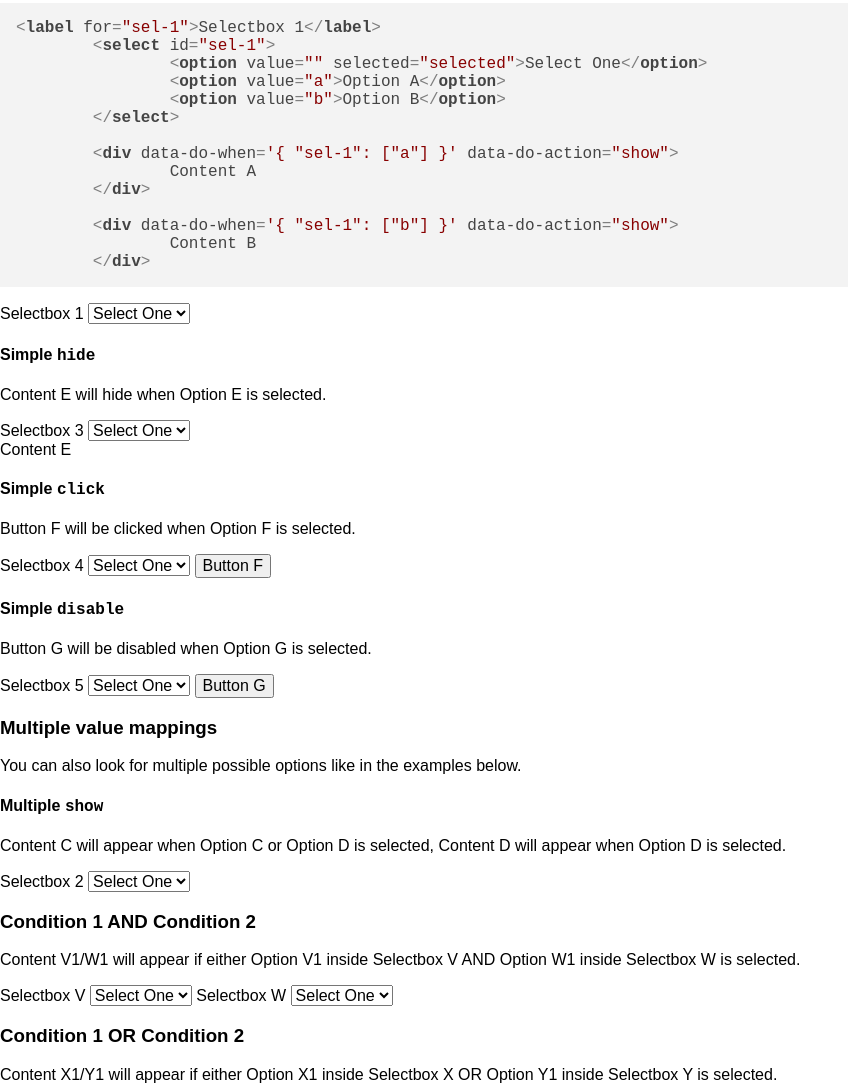
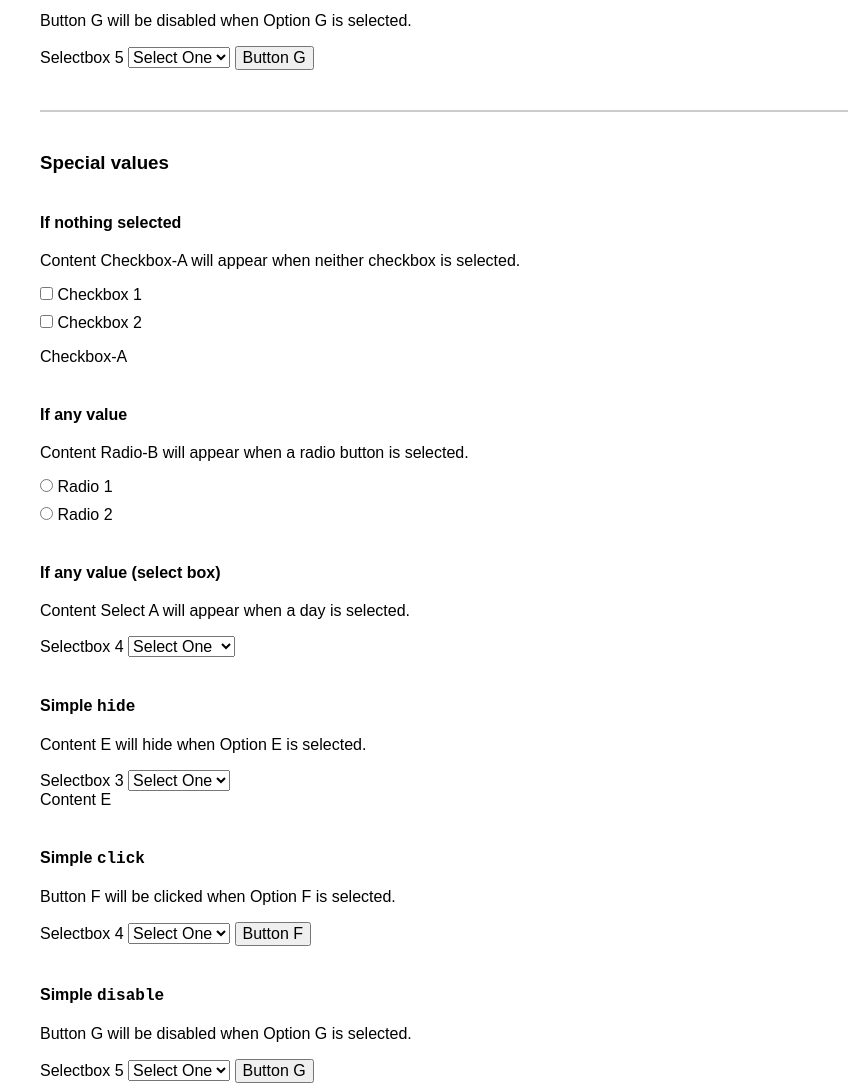
Before and after one commit to dkeeghan/jQuery-doWhen, a plain HTML site: page site/index.html in a window 1280 px wide. Shown: the part 1050-2137 px from the top of the page, without its empty margins (0-848 px from the left). Drawn offline with nearby package versions, Linux system fonts and the light colour scheme.

Commit message:
[DOCS] Updated documentation for the conditions specified in #2

```diff
--- a/site/assets/css/demo.css
+++ b/site/assets/css/demo.css
@@ -3,8 +3,9 @@ html {
 }
 
 .page-header {
-	height: 100vh;
+	height: 25vh;
 	background-color: #57afe1;
+	min-height: 300px;
 }
 
 	.page-header .title-container {
@@ -46,3 +47,52 @@ html {
 		font-weight: 400;
 		color: #fff;
 	}
+
+.page-body {
+	padding: 40px;
+}
+
+	.page-body section {
+		border-top: 2px solid #ccc;
+		margin-top: 40px;
+		padding-top: 40px;
+	}
+
+	.page-body h3 {
+		border-top: 1px solid #ccc;
+		margin-top: 20px;
+		padding-top: 20px;
+	}
+
+	.page-body h3:first-child {
+		margin-top: 0;
+		border-top: none;
+		padding-top: 0;
+	}
+
+	.page-body h4 {
+		margin: 40px 0 20px 0;
+	}
+
+	.page-body .options {
+		list-style: none;
+		padding: 0;
+	}
+
+		.page-body .options li {
+			margin-top: 10px;
+		}
+
+		.page-body .options li:first-child {
+			margin-top: 0;
+		}
+
+.page-footer {
+	padding: 20px 40px;
+	color: #fff;
+	background-color: #000;
+}
+
+	.page-footer a {
+		color: #fff;
+	}
--- a/site/index.html
+++ b/site/index.html
@@ -21,6 +21,7 @@
 		</script>
 	</head>
 	<body>
+		<article>
 			<header class="page-header">
 				<div class="title-container">
 					<div class="title">
@@ -32,33 +33,19 @@
 				</div>
 			</header>
 
-		<section>
+			<div class="page-body">
 				<p>jQuery-doWhen is a jQuery plugin to handle customisable actions (like show, hide, disable, click) based on changing form field values.</p>
 
 				<p>Documentation for options and usage can be found on the <a href="https://github.com/dkeeghan/jQuery-doWhen" target="_blank">jQuery-doWhen GitHub Page</a></p>
 
 				<h2>Examples</h2>
 
+				<section>
 					<h3>One-to-one mappings</h3>
 
 					<h4>Simple <code>show</code></h4>
 
 					<p>Content A will appear when Option A is selected, Content B will appear when Option B is selected.</p>
-
-	<pre><code class="html">&lt;label for=&quot;sel-1&quot;&gt;Selectbox 1&lt;/label&gt;
-	&lt;select id=&quot;sel-1&quot;&gt;
-		&lt;option value=&quot;&quot; selected=&quot;selected&quot;&gt;Select One&lt;/option&gt;
-		&lt;option value=&quot;a&quot;&gt;Option A&lt;/option&gt;
-		&lt;option value=&quot;b&quot;&gt;Option B&lt;/option&gt;
-	&lt;/select&gt;
-
-	&lt;div data-do-when=&#039;{ &quot;sel-1&quot;: [&quot;a&quot;] }&#039; data-do-action=&quot;show&quot;&gt;
-		Content A
-	&lt;/div&gt;
-
-	&lt;div data-do-when=&#039;{ &quot;sel-1&quot;: [&quot;b&quot;] }&#039; data-do-action=&quot;show&quot;&gt;
-		Content B
-	&lt;/div&gt;</code></pre>
 
 					<label for="sel-1">Selectbox 1</label>
 					<select id="sel-1">
@@ -112,7 +99,109 @@
 					</select>
 
 					<button data-do-when='{ "sel-5": ["g"] }' data-do-action="disable" onclick="window.alert('Button G was clicked.');">Button G</button>
+				</section>
 
+				<section>
+					<h3>Special values</h3>
+
+					<h4>If nothing selected</h4>
+
+					<p>Content Checkbox-A will appear when neither checkbox is selected.</p>
+
+					<ul class="options">
+						<li>
+							<input id="chk-1-0" name="chk-1" type="checkbox" value="1">
+							<label for="chk-1-0">Checkbox 1</label>
+						</li>
+						<li>
+							<input id="chk-1-1" name="chk-1" type="checkbox" value="2">
+							<label for="chk-1-1">Checkbox 2</label>
+						</li>
+					</ul>
+
+					<div data-do-when='{ "chk-1": false }' data-do-action="show">
+						Checkbox-A
+					</div>
+
+					<h4>If any value</h4>
+
+					<p>Content Radio-B will appear when a radio button is selected.</p>
+
+					<ul class="options">
+						<li>
+							<input id="rdo-1-0" name="rdo-1" type="radio" value="1">
+							<label for="rdo-1-0">Radio 1</label>
+						</li>
+						<li>
+							<input id="rdo-1-1" name="rdo-1" type="radio" value="2">
+							<label for="rdo-1-1">Radio 2</label>
+						</li>
+					</ul>
+
+					<div data-do-when='{ "rdo-1": true }' data-do-action="show">
+						Radio-A
+					</div>
+
+					<h4>If any value (select box)</h4>
+
+					<p>Content Select A will appear when a day is selected.</p>
+
+					<label for="sel-day">Selectbox 4</label>
+					<select id="sel-day">
+						<option value="" selected="selected">Select One</option>
+						<option value="mon">Monday</option>
+						<option value="tues">Tuesday</option>
+						<option value="wed">Wednesday</option>
+						<option value="thur">Thursday</option>
+						<option value="fri">Friday</option>
+						<option value="sat">Saturday</option>
+						<option value="sun">Sunday</option>
+					</select>
+
+					<div data-do-when='{ "sel-day": true }' data-do-action="show">
+						Select A
+					</div>
+
+					<h4>Simple <code>hide</code></h4>
+
+					<p>Content E will hide when Option E is selected.</p>
+
+					<label for="sel-3">Selectbox 3</label>
+					<select id="sel-3">
+						<option value="" selected="selected">Select One</option>
+						<option value="e">Option E</option>
+					</select>
+
+					<div data-do-when='{ "sel-3": ["e"] }' data-do-action="hide">
+						Content E
+					</div>
+
+					<h4>Simple <code>click</code></h4>
+
+					<p>Button F will be clicked when Option F is selected.</p>
+
+					<label for="sel-4">Selectbox 4</label>
+					<select id="sel-4">
+						<option value="" selected="selected">Select One</option>
+						<option value="f">Option F</option>
+					</select>
+
+					<button data-do-when='{ "sel-4": ["f"] }' data-do-action="click" onclick="window.alert('Button F was clicked.');">Button F</button>
+
+					<h4>Simple <code>disable</code></h4>
+
+					<p>Button G will be disabled when Option G is selected.</p>
+
+					<label for="sel-5">Selectbox 5</label>
+					<select id="sel-5">
+						<option value="" selected="selected">Select One</option>
+						<option value="g">Option G</option>
+					</select>
+
+					<button data-do-when='{ "sel-5": ["g"] }' data-do-action="disable" onclick="window.alert('Button G was clicked.');">Button G</button>
+				</section>
+
+				<section>
 					<h3>Multiple value mappings</h3>
 
 					<p>You can also look for multiple possible options like in the examples below.</p>
@@ -179,7 +268,28 @@
 					<div data-do-when='{ "sel-x": ["x1"] } || { "sel-y": ["y1"] }' data-do-action="show">
 						Content X1/Y1
 					</div>
+
+					<h3>IDs with brackets in the id or value</h3>
+
+					<p>Content Z1 will appear if Option Z1 inside Selectbox Z is selected.</p>
+
+					<label for="sel-z[test]">Selectbox Z</label>
+					<select id="sel-z[test]">
+						<option value="" selected="selected">Select One</option>
+						<option value="z1">Option Z1</option>
+						<option value="z2">Option Z2</option>
+					</select>
+
+					<div data-do-when='{ "sel-z[test]": ["z1"] }' data-do-action="show">
+						Content Z1
+					</div>
 				</section>
+			</div>
+
+			<footer class="page-footer">
+				<a href="https://github.com/dkeeghan/jQuery-doWhen" target="_blank">View on GitHub</a>
+			</footer>
+		</article>
 
 
 		<script src="https://ajax.googleapis.com/ajax/libs/jquery/1.11.3/jquery.min.js"></script>
```
Also changed, not shown: 1 other file. Lines whose indentation alone changed are shown as unchanged.
